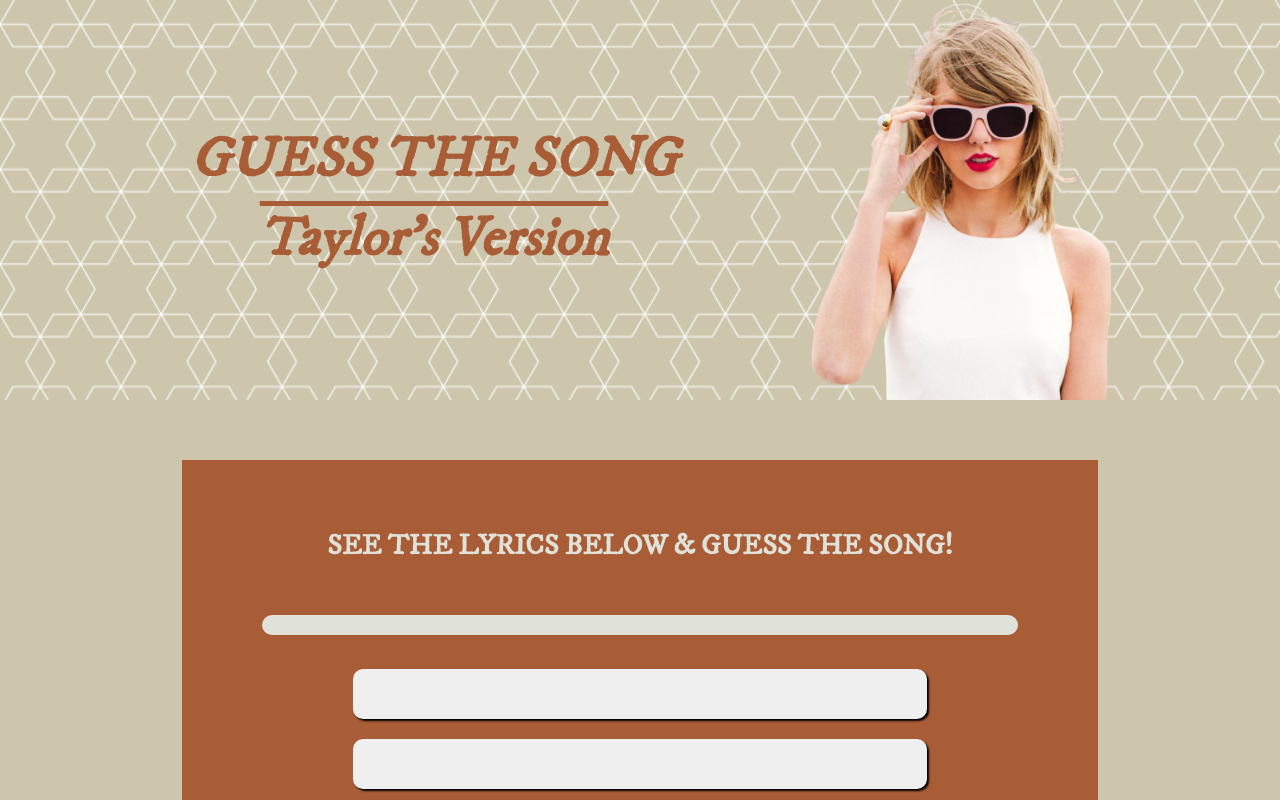
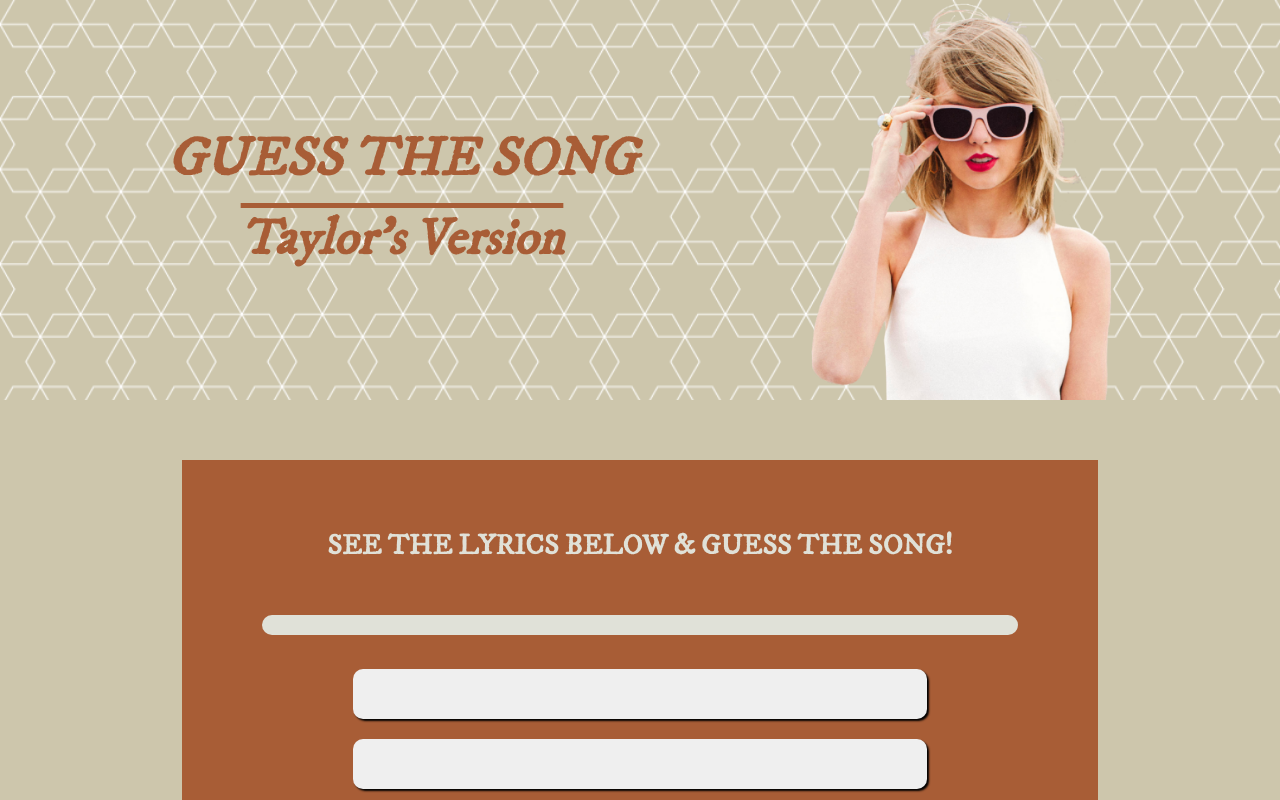
Before and after one commit to becarolf/beatriz-ferreira-project-three, a React (Create React App) app: page / in a window 1280 px wide. Shown: the top 800 px of the page. Built offline with nearby package versions, Linux system fonts and the light colour scheme; no server answers; the database is empty.

Commit message:
fixed some issues with media queries

```diff
--- a/src/App.scss
+++ b/src/App.scss
@@ -23,20 +23,6 @@ body {
   margin: 0 auto;
 }
 
-h1 {
-  font-size: 56px;
-  font-style: italic;
-  text-transform: uppercase;
-  margin: 0;
-}
-
-h2 {
-  font-size: 54px;
-  font-style: italic;
-  text-decoration: overline;
-  margin: 0;
-}
-
 .tv-header {
   background-image: url(./assets/pattern_overlapping-hexagons_0.5_2_0-0_0_1__cdc6ac_ffffff.png);
   background-size: cover;
@@ -51,9 +37,21 @@ h2 {
     color: $colorBrown;
     line-height: 5rem;
     align-self: center;
+    h1 {
+      font-size: 54px;
+      font-style: italic;
+      text-transform: uppercase;
+      margin: 0;
+    }
+    h2 {
+      font-size: 50px;
+      font-style: italic;
+      text-decoration: overline;
+      margin: 0;
+    }
   }
   .image-container {
-    width: 40%;
+    width: 45%;
     margin-right: -100px;
     height: 100%;
     .header-image {
@@ -104,7 +102,8 @@ h2 {
     margin: 10px;
     border: none;
     border-radius: 10px;
-    box-shadow: 2px 2px 2px;
+    box-shadow: 2px 2px 2px black;
+    color: black;
     font-family: sans-serif;
     font-weight: 600;
     font-size: 20px;
@@ -185,7 +184,7 @@ h2 {
   }
 }
 
-@media (max-width: 768px) {
+@media only screen and (max-width: 768px) {
   .tv-header {
     .header-container {
       height: 300px;
@@ -220,7 +219,7 @@ h2 {
   }
 }
 
-@media (max-width: 480px) {
+@media only screen and (max-width: 600px) {
   .tv-header {
     .header-container {
       height: 300px;
@@ -240,6 +239,7 @@ h2 {
       }
       .image-container {
         display: flex;
+        width: auto;
         height: 70%;
         margin: 0;
         .header-image {
```
